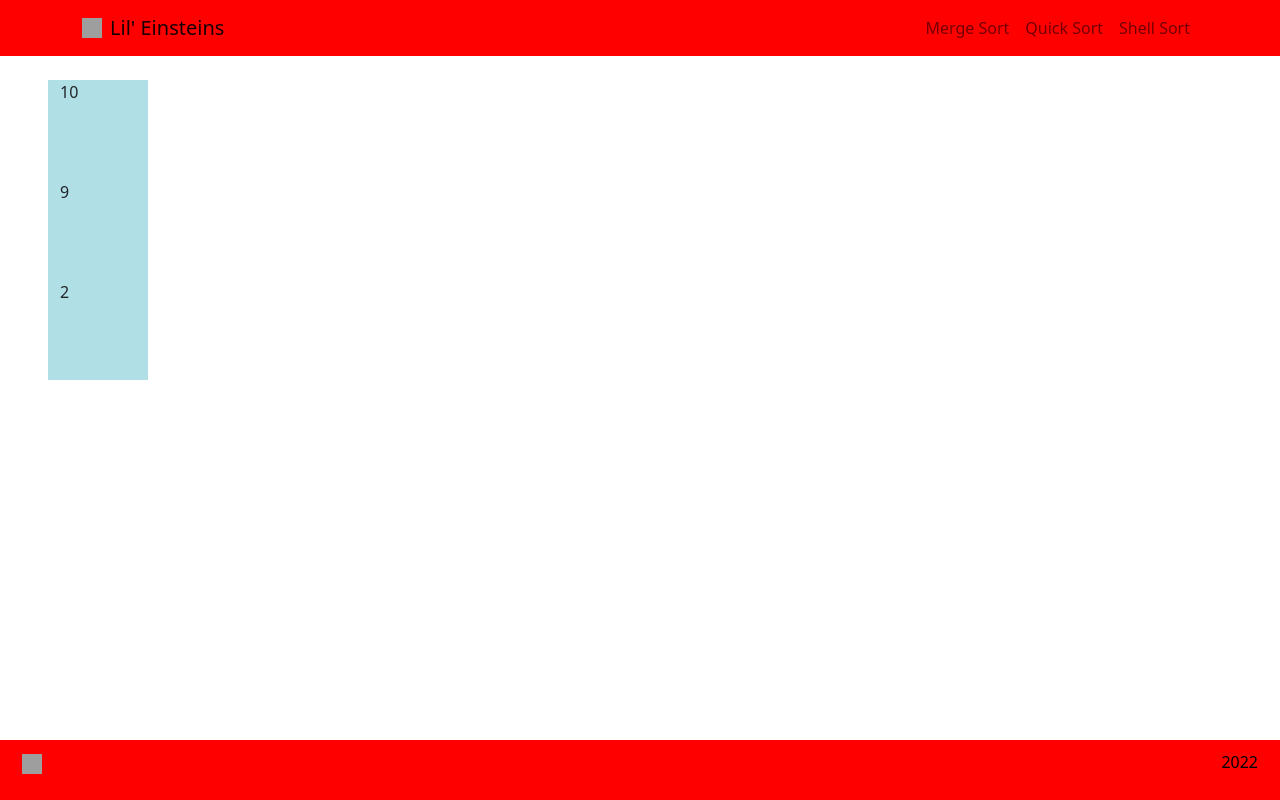
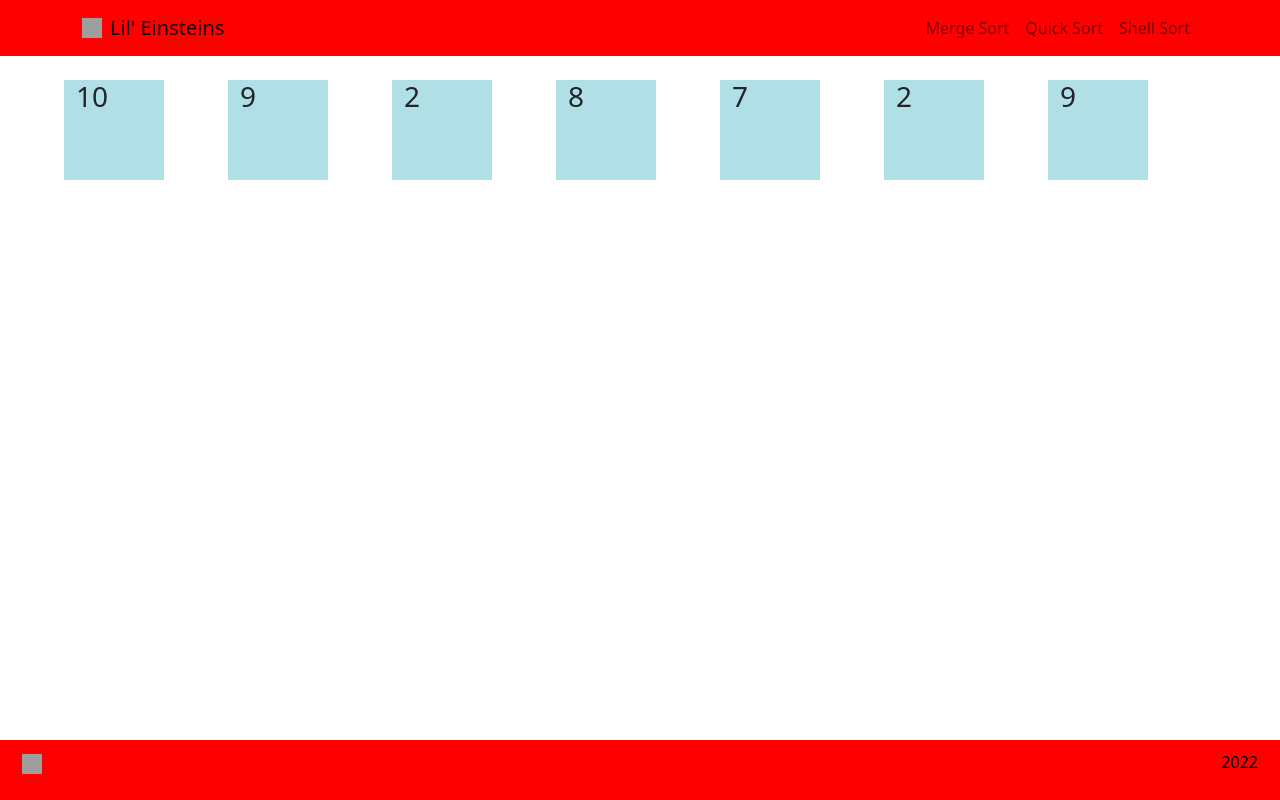
Before and after one commit to ShaimaaAliECE/se3350_project-group-33, a React (Create React App) app in the folder lil-einsteins/: page / in a window 1280 px wide. Built offline with nearby package versions, Linux system fonts and the light colour scheme; grey boxes are pictures that could not be loaded.

Commit message:
finished drag/drop component

```diff
--- a/lil-einsteins/src/components/DraggableNumber.js
+++ b/lil-einsteins/src/components/DraggableNumber.js
@@ -12,7 +12,11 @@ export default function DraggableNumber(props) {
 	return (
 		<div>
 			{" "}
-			<Draggable key={props.id} draggableId={props.id} index={props.id}>
+			<Draggable
+				key={props.id.toString()}
+				draggableId={props.id.toString()}
+				index={props.id.toString()}
+			>
 				{(provided) => (
 					<li
 						{...provided.draggableProps}
@@ -27,7 +31,7 @@ export default function DraggableNumber(props) {
 									backgroundColor: "powderblue"
 								}}
 							>
-								{number}
+								<h3>{number}</h3>
 							</Container>
 						</div>
 					</li>
--- a/lil-einsteins/src/components/NumberContainer.js
+++ b/lil-einsteins/src/components/NumberContainer.js
@@ -9,8 +9,12 @@ import {DragDropContext, Droppable, Draggable} from "react-beautiful-dnd";
 export default function NumberContainer() {
 	const numberHolders = [];
 
-	for (var i = 0; i < 3; i++) {
-		numberHolders.push(<DraggableNumber id={i}></DraggableNumber>);
+	for (let index = 0; index < 7; index++) {
+		numberHolders.push(
+			<li>
+				<DraggableNumber id={index}></DraggableNumber>
+			</li>
+		);
 	}
 
 	return (
```
